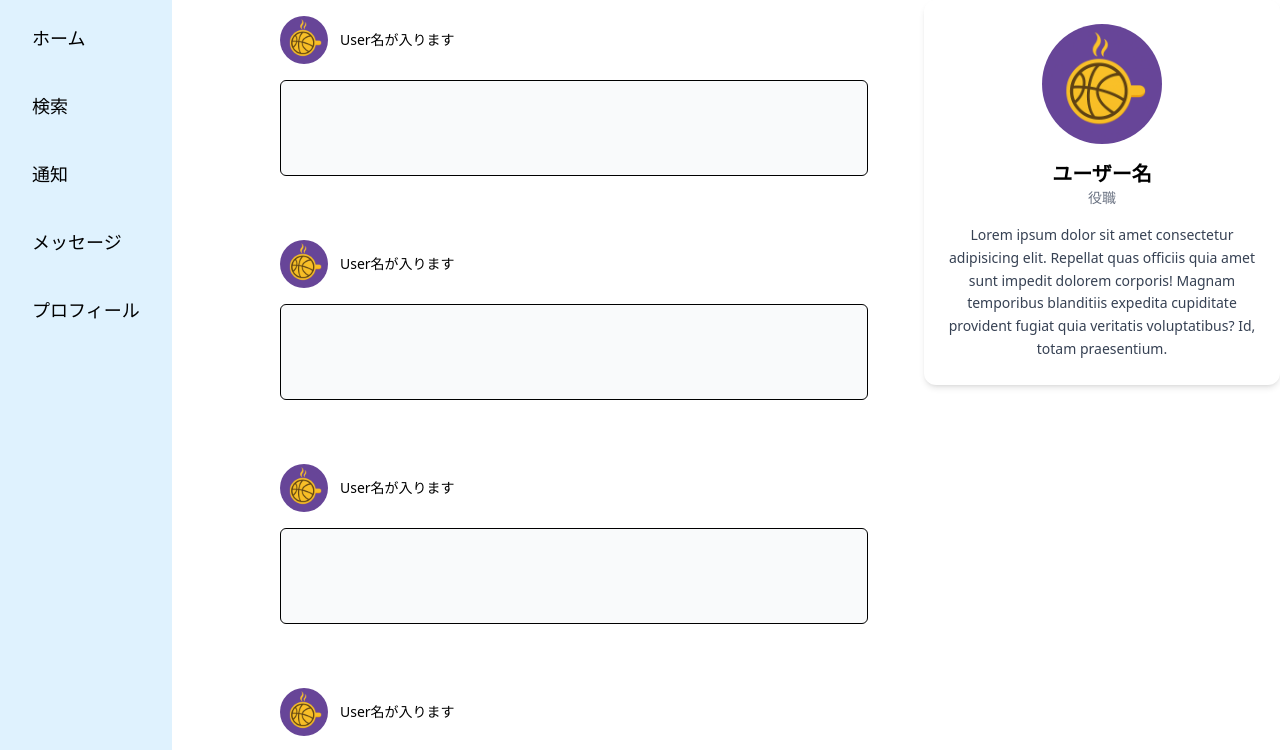
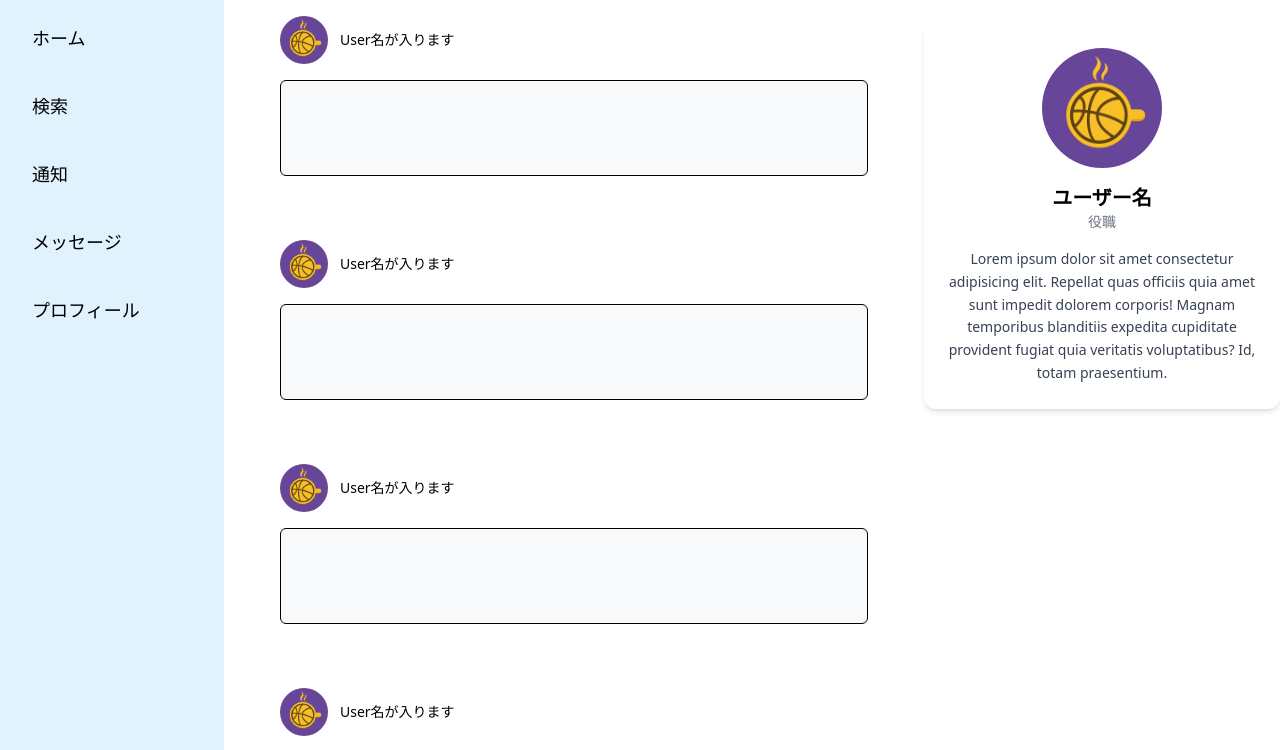
Before and after one commit to ryoma-abe/next-practice-sns, a Next.js app: page / in a window 1280 px wide. Shown: the top 750 px of the page. Built offline with nearby package versions, Linux system fonts and the light colour scheme.

Commit message:
トップページのコンテナに相対位置を追加し、サイドバーとユーザーカードのスタイルを固定表示からスティッキー表示に変更しました。

```diff
--- a/src/app/page.tsx
+++ b/src/app/page.tsx
@@ -4,7 +4,7 @@ import UserCard from "@/components/User/UserCard";
 
 export default function Home() {
   return (
-    <div className="container mx-auto">
+    <div className="container mx-auto relative">
       <div className="grid grid-cols-10 gap-10 min-h-dvh">
         <div className="col-span-2">
           <SideBer />
--- a/src/components/SideBer.tsx
+++ b/src/components/SideBer.tsx
@@ -4,7 +4,7 @@ export default function SideBer() {
   const menus = ["ホーム", "検索", "通知", "メッセージ", "プロフィール"];
 
   return (
-    <nav className="flex flex-col gap-4 p-4 text-lg fixed bg-sky-100 h-full">
+    <nav className="flex flex-col gap-4 p-4 text-lg bg-sky-100 sticky top-0 h-[calc(100vh)]">
       <ul className="flex flex-col gap-6">
         {menus.map((label, index) => (
           <li key={index}>
--- a/src/components/User/UserCard.tsx
+++ b/src/components/User/UserCard.tsx
@@ -2,7 +2,7 @@ import Image from "next/image";
 
 export default function UserCard() {
   return (
-    <div className="p-6 bg-white rounded-xl shadow-md flex flex-col items-center gap-4 fixed">
+    <div className="p-6 bg-white rounded-xl shadow-md flex flex-col items-center gap-4 sticky top-6">
       <Image
         src="/images/demo.png"
         alt="でも"
```
